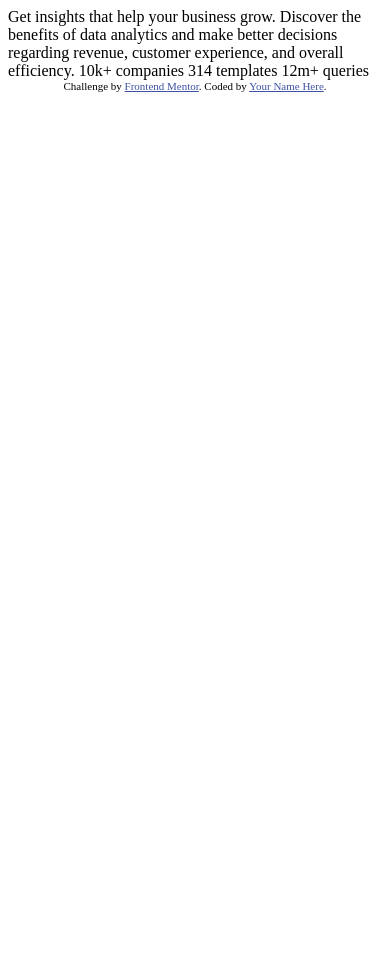
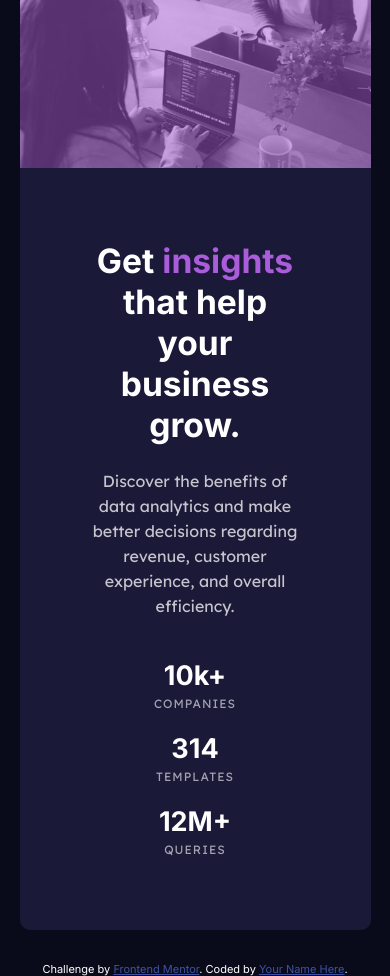
Before and after one commit to UrielBucio/stats_Card_Preview, a plain HTML site: page index.html in a window 390 px wide. Before the commit the page ends 844 px from the top, so only its background shows below. Drawn offline with Linux system fonts and the light colour scheme.

Commit message:
Mobile Design

```diff
--- /dev/null
+++ b/css/styles.css
@@ -0,0 +1,123 @@
+@import url('https://fonts.googleapis.com/css2?family=Inter:wght@400;700&display=swap');
+@import url('https://fonts.googleapis.com/css2?family=Lexend+Deca&display=swap');
+:root {
+    --veryDarkBlueMainBackground: hsl(233, 47%, 7%);
+    --darkDesaturatedBlueCardBackground: hsl(244, 38%, 16%);
+    --softVioletAccent: hsl(277, 64%, 61%);
+    --whiteMainHeadingStats: hsl(0, 0%, 100%);
+    --slightlyTWMainParagraph: hsla(0, 0%, 100%, 0.75);
+    --slightlyTtWStatHeadings: hsla(0, 0%, 100%, 0.6);
+    --fontInter: 'Inter', sans-serif;
+    --fontLexend: 'Lexend Deca', sans-serif;
+}
+* {
+    box-sizing: border-box;
+    margin: 0;
+    padding: 0;
+}
+body {
+    align-items: center;
+    background-color: var(--veryDarkBlueMainBackground);
+    color: var(--whiteMainHeadingStats);
+    display: flex;
+    font-size: 15px;
+    flex-flow: column nowrap;
+    font-family: var(--fontInter);
+    height: 100vh;
+    justify-content: center;
+}
+.container {
+    background-color: var(--darkDesaturatedBlueCardBackground);
+    border-radius: 10px;
+    display: flex;
+    flex-flow: row nowrap;
+    height: 450px;
+    margin-bottom: 2rem;
+    max-width: 69.3rem;
+    width: 76%;
+}
+.container_info {
+    padding: 4.5rem;
+    width: 100%;
+}
+.container_info strong{
+    color: var(--softVioletAccent);
+}
+.container_info p {
+    color: var(--slightlyTWMainParagraph);
+    font-family: var(--fontLexend);
+    font-size: 1rem;
+    line-height: 25px;
+    margin-top: 1.5rem;
+}
+.stadistic {
+    display: flex;
+    font-family: var(--fontLexend);
+    justify-content: space-between;
+    margin-top: 10%;
+}
+.companies p, .templates p, .queries p {
+    color: var(--whiteMainHeadingStats);
+    font-family: var(--fontInter);
+    font-size: 1.8em;
+    font-weight: 700;
+    margin-bottom: 5px;
+}
+span {
+    color: var(--slightlyTtWStatHeadings);
+    font-weight: 100;
+    font-size: 0.8em;
+    letter-spacing: 1px;
+}
+.queries p, span {
+    text-transform: uppercase;
+}
+h1 {
+    font-size: 2.1rem;
+    font-weight: 700;
+}
+.container_image {
+    background: transparent url(../src/img/image-header-desktop.jpg) no-repeat center center;
+    background-size: cover;
+    border-radius: 0 10px 10px 0;
+    content: '';
+    overflow: hidden;
+    position: relative;
+    width: 100%;
+}
+.container_image::before {
+    background-color: var(--softVioletAccent);
+    content: '';
+    height: 100%;
+    opacity: 0.5;
+    position: absolute;
+    width: 100%;
+}
+.attribution {
+    font-size: 11px;
+    text-align: center;
+}
+.attribution a {
+    color: hsl(228, 45%, 44%);
+}
+@media (max-width: 900px) {
+    .container {
+        flex-flow: column nowrap;
+        height: auto;
+        width: 90%;
+    }
+    .container_info {
+        text-align: center;
+        order: 2;
+    }
+    .stadistic {
+        flex-flow: column nowrap;
+    }
+    .container_image {
+        background-image: url(../src/img/image-header-mobile.jpg);
+        border-radius: 10px 10px 0 0;
+        height: 300px;
+        order: 1;
+        width: 100%;
+    }
+}
--- a/index.html
+++ b/index.html
@@ -2,32 +2,38 @@
 <html lang="en">
 <head>
   <meta charset="UTF-8">
-  <meta name="viewport" content="width=device-width, initial-scale=1.0"> <!-- displays site properly based on user's device -->
-
-  <link rel="icon" type="image/png" sizes="32x32" href="./images/favicon-32x32.png">
-
+  <meta name="viewport" content="width=device-width, initial-scale=1.0">
+  <link rel="icon" type="image/png" sizes="32x32" href="./src/img/favicon-32x32.png">
   <title>Frontend Mentor | Stats preview card component</title>
-
-  <!-- Feel free to remove these styles or customise in your own stylesheet 👍 -->
-  <style>
-    .attribution { font-size: 11px; text-align: center; }
-    .attribution a { color: hsl(228, 45%, 44%); }
-  </style>
+  <link rel="stylesheet" href="./css/styles.css">
 </head>
 <body>
-
-  Get insights that help your business grow.
-
-  Discover the benefits of data analytics and make better decisions regarding revenue, customer
-  experience, and overall efficiency.
-
-  10k+ companies
-  314 templates
-  12m+ queries
-
-  <div class="attribution">
+  <main class="container">
+    <section class="container_info">
+      <h1>Get <strong>insights</strong> that help your business grow.</h1>
+      <p>Discover the benefits of data analytics and make better decisions regarding revenue, customer
+        experience, and overall efficiency.</p>
+      <div class="stadistic">
+        <div class="companies">
+          <p>10k+</p>
+          <span>companies</span>
+        </div>
+        <div class="templates">
+          <p>314</p>
+          <span>templates</span>
+        </div>
+        <div class="queries">
+          <p>12m+</p>
+          <span>queries</span>
+        </div>
+      </div>
+    </section>
+    <section class="container_image">
+    </section>
+  </main>
+  <footer class="attribution">
     Challenge by <a href="https://www.frontendmentor.io?ref=challenge" target="_blank">Frontend Mentor</a>.
     Coded by <a href="#">Your Name Here</a>.
-  </div>
+  </footer>
 </body>
 </html>
```
Also changed, not shown: 1 other file.
